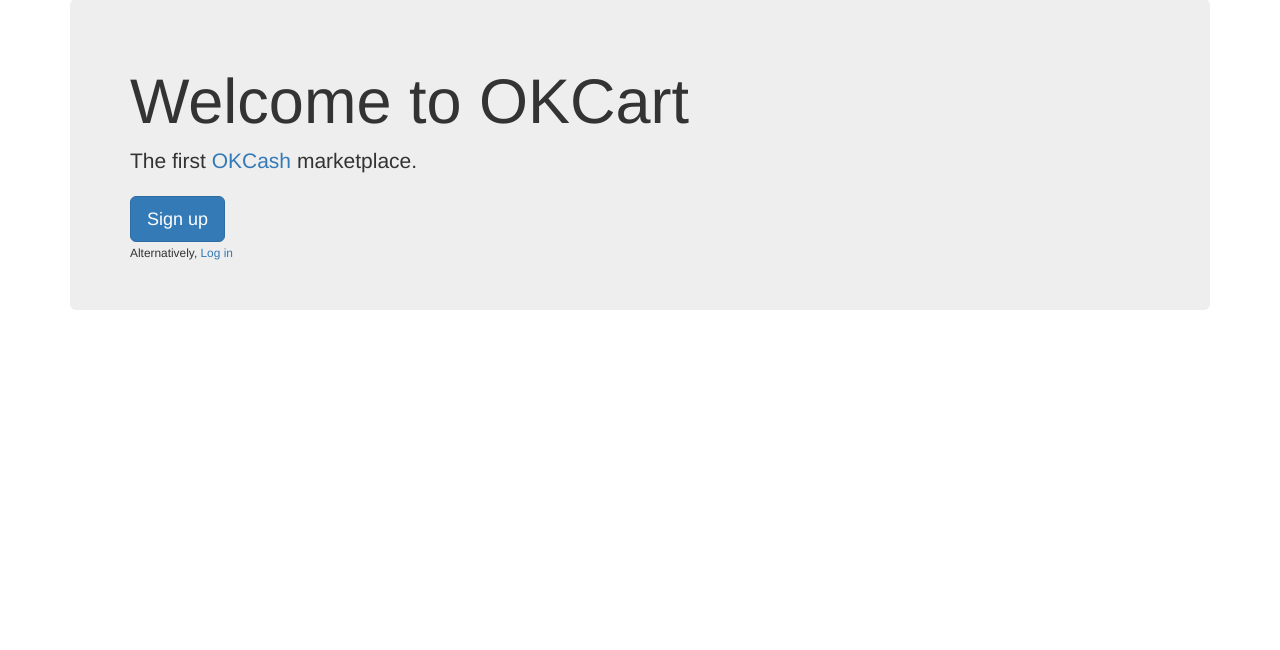
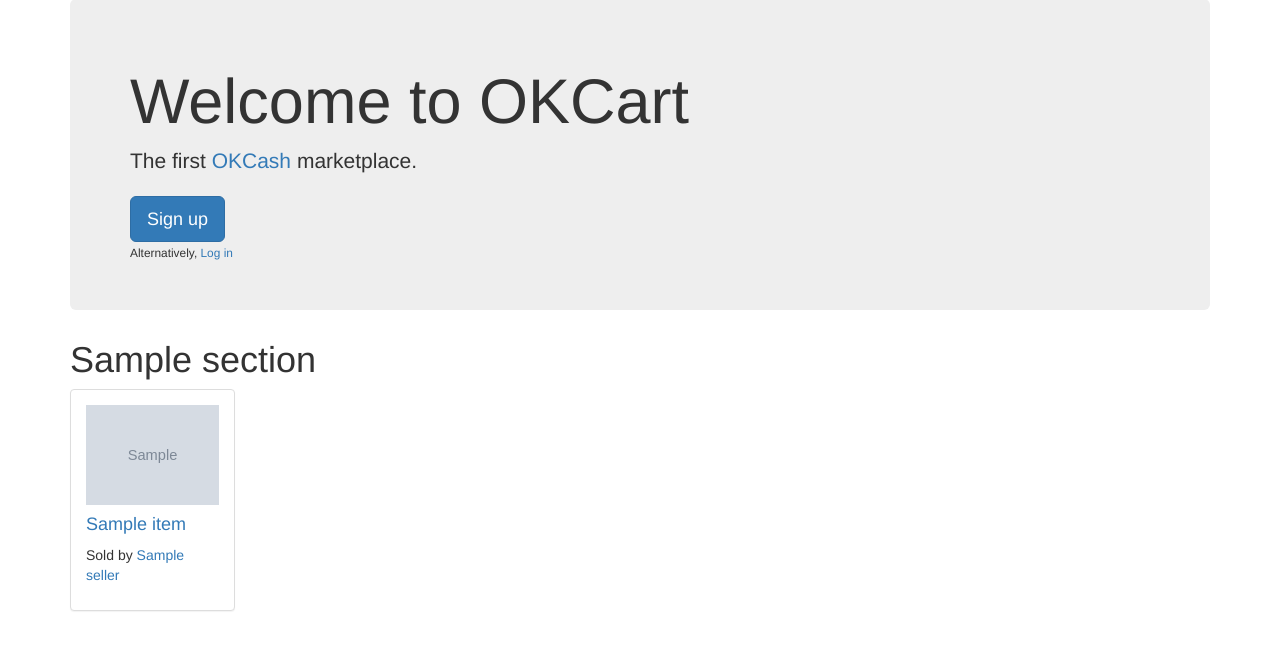
Before and after one commit to pta2002/okshop, a Django app: template shop/templates/shop/frontpage.html in a window 1280 px wide. Shown: the part 72-722 px from the top of the page. Run offline with Django 3.2, Linux system fonts and the light colour scheme; the template is opened without the code that fills it: most values are stand-ins (such as "Sample title", 1, 10 or a date in 2020); grey boxes marked "Sample" are stand-in pictures; some libraries are stand-ins or nearby versions.

Commit message:
Homepage sections

```diff
--- a/shop/templates/shop/frontpage.html
+++ b/shop/templates/shop/frontpage.html
@@ -11,4 +11,24 @@
     <div><small>Alternatively, <a href="{% url 'shop:login' %}">Log in</a></small></div>
 </div>
 {% endif %}
+{% if home_sections %}
+    {% for section in home_sections %}
+        <section>
+            <h1>{{ section.name }}</h1>
+            <div class="row">
+                {% for item in section.items %}
+                    <div class="col-sm-2">
+                        <div class="panel panel-default">
+                            <div class="panel-body">
+                                <img src="{{ item.productimage_set.first.image.url}}" alt="{{ item.product_name }}" class="img-responsive">
+                                <h4><a href="{% url 'shop:viewproduct' item.id %}">{{ item.product_name }}</a></h4>
+                                <p>Sold by <a href="{% url 'shop:shop' item.seller %}">{{ item.seller }}</a></p>
+                            </div>
+                        </div>
+                    </div>
+                {% endfor %}
+            </div>
+        </section>
+    {% endfor %}
+{% endif %}
 {% endblock %}
```
Also changed, not shown: shop/forms.py (+17 -17 lines), shop/views.py (+16 -1 lines).
